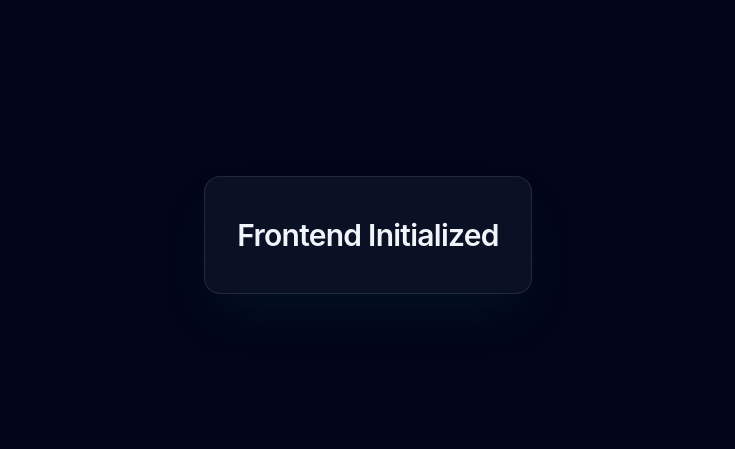
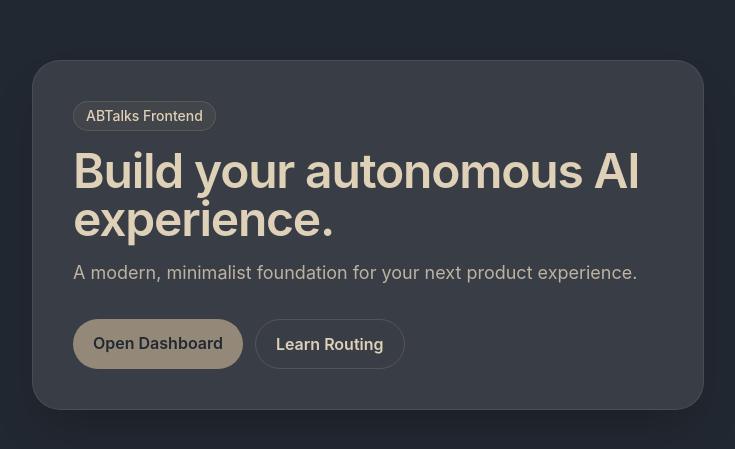
Before and after one commit to amanswami03/ABTalks_ViCodathon_ByteMonks_Autonomous-AI-Creator, a React (Vite) app in the folder frontend/: page / in a window 1280 px wide. Shown: the part 165-614 px from the top of the page, without its empty margins (272-1007 px from the left). Built offline with nearby package versions, Linux system fonts and the light colour scheme.

Commit message:
feat: configure routing

```diff
--- a/frontend/src/App.jsx
+++ b/frontend/src/App.jsx
@@ -1,9 +1,12 @@
+import { Routes, Route } from 'react-router-dom';
+import Landing from './pages/Landing';
+import Dashboard from './pages/Dashboard';
+
 export default function App() {
   return (
-    <div className="flex min-h-screen items-center justify-center bg-slate-950 px-6 text-slate-100">
-      <div className="rounded-2xl border border-white/10 bg-slate-900/70 px-8 py-10 text-center shadow-2xl shadow-cyan-950/30 backdrop-blur">
-        <h1 className="text-2xl font-semibold tracking-tight sm:text-3xl">Frontend Initialized</h1>
-      </div>
-    </div>
+    <Routes>
+      <Route path="/" element={<Landing />} />
+      <Route path="/dashboard/:agentId" element={<Dashboard />} />
+    </Routes>
   );
 }
--- /dev/null
+++ b/frontend/src/pages/Dashboard.jsx
@@ -0,0 +1,29 @@
+import { useParams, Link } from 'react-router-dom';
+
+export default function Dashboard() {
+  const { agentId } = useParams();
+
+  return (
+    <main className="flex min-h-screen items-center justify-center bg-[#222831] px-6 text-[#DFD0B8]">
+      <section className="w-full max-w-2xl rounded-[28px] border border-[#948979]/20 bg-[#393E46] p-10 shadow-2xl shadow-black/20">
+        <p className="mb-4 inline-flex rounded-full border border-[#948979]/30 bg-[#948979]/10 px-3 py-1 text-sm font-medium text-[#DFD0B8]">
+          Dashboard Route
+        </p>
+        <h1 className="text-3xl font-semibold tracking-tight sm:text-4xl">
+          Agent Dashboard
+        </h1>
+        <p className="mt-4 text-lg text-[#DFD0B8]/80">
+          Viewing agent: <span className="font-semibold text-[#948979]">{agentId}</span>
+        </p>
+        <div className="mt-8">
+          <Link
+            to="/"
+            className="rounded-full border border-[#948979]/30 px-5 py-3 font-semibold text-[#DFD0B8] transition hover:border-[#DFD0B8]/40"
+          >
+            Back to Landing
+          </Link>
+        </div>
+      </section>
+    </main>
+  );
+}
--- /dev/null
+++ b/frontend/src/pages/Landing.jsx
@@ -0,0 +1,35 @@
+import { Link } from 'react-router-dom';
+
+export default function Landing() {
+  return (
+    <main className="flex min-h-screen items-center justify-center bg-[#222831] px-6 text-[#DFD0B8]">
+      <section className="w-full max-w-2xl rounded-[28px] border border-[#948979]/20 bg-[#393E46] p-10 shadow-2xl shadow-black/20">
+        <p className="mb-4 inline-flex rounded-full border border-[#948979]/30 bg-[#948979]/10 px-3 py-1 text-sm font-medium text-[#DFD0B8]">
+          ABTalks Frontend
+        </p>
+        <h1 className="text-4xl font-semibold tracking-tight sm:text-5xl">
+          Build your autonomous AI experience.
+        </h1>
+        <p className="mt-4 text-lg text-[#DFD0B8]/80">
+          A modern, minimalist foundation for your next product experience.
+        </p>
+        <div className="mt-8 flex flex-wrap gap-3">
+          <Link
+            to="/dashboard/demo-agent"
+            className="rounded-full bg-[#948979] px-5 py-3 font-semibold text-[#222831] transition hover:opacity-90"
+          >
+            Open Dashboard
+          </Link>
+          <a
+            href="https://reactrouter.com"
+            target="_blank"
+            rel="noreferrer"
+            className="rounded-full border border-[#948979]/30 px-5 py-3 font-semibold text-[#DFD0B8] transition hover:border-[#DFD0B8]/40"
+          >
+            Learn Routing
+          </a>
+        </div>
+      </section>
+    </main>
+  );
+}
--- a/frontend/src/styles.css
+++ b/frontend/src/styles.css
@@ -17,9 +17,8 @@ body {
   margin: 0;
   min-width: 320px;
   min-height: 100vh;
-  background:
-    radial-gradient(circle at top left, rgba(34, 211, 238, 0.15), transparent 28%),
-    linear-gradient(135deg, #020617 0%, #0f172a 45%, #111827 100%);
+  background: #222831;
+  color: #DFD0B8;
 }
 
 #root {
```
Also changed, not shown: 2 other files (tests, documents, lock files or other folders).
